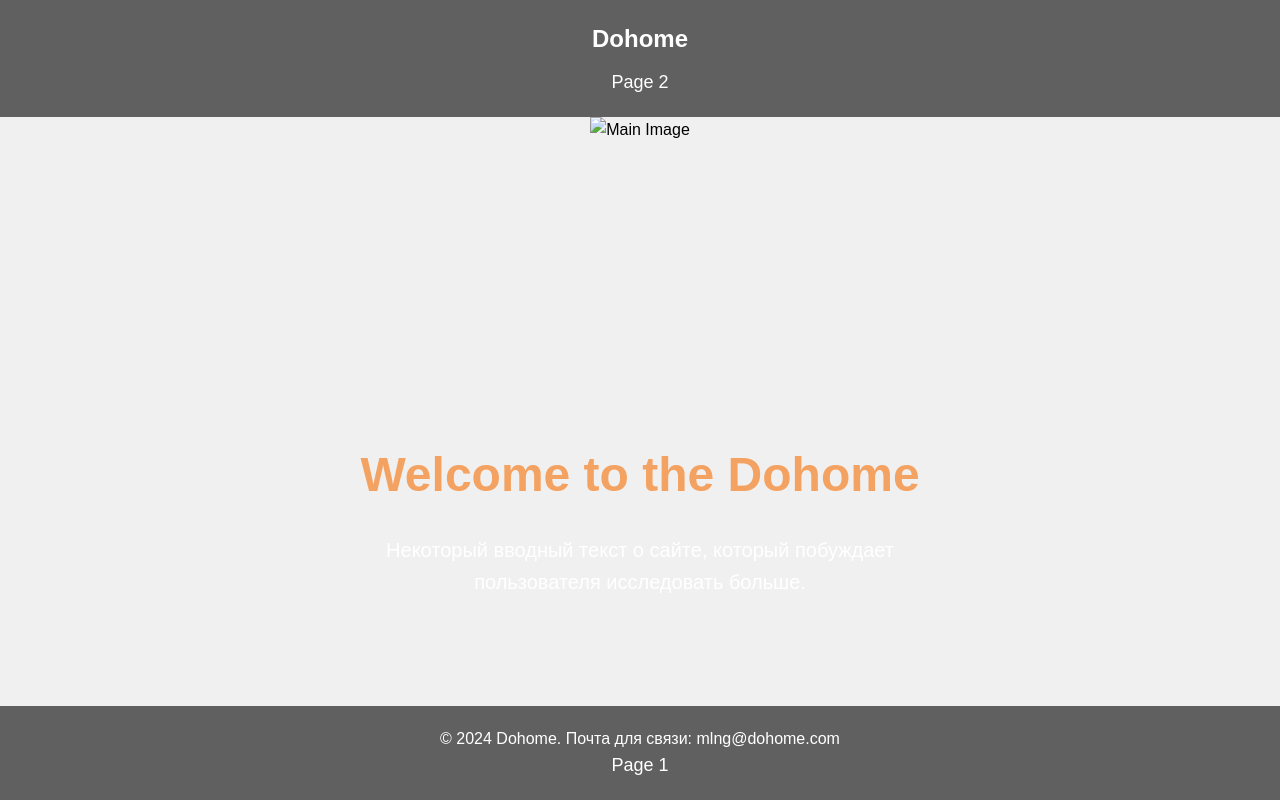
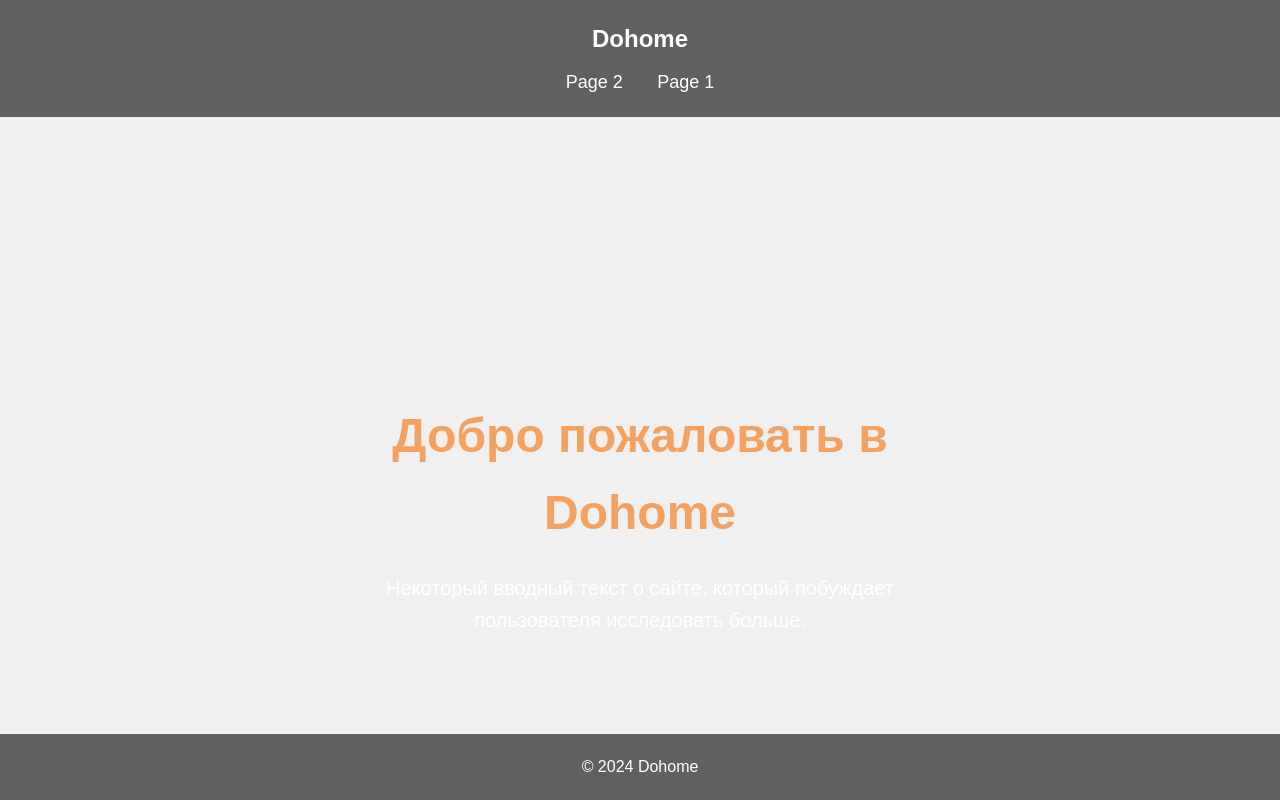
Before and after one commit to wolfik777/Pytho, a plain HTML site: page index.html in a window 1280 px wide. Shown: the top 800 px of the page. Drawn offline with Linux system fonts and the light colour scheme.

Commit message:
Update index.html

```diff
--- a/index.html
+++ b/index.html
@@ -13,23 +13,21 @@
         <nav>
             <h1>Dohome</h1>
             <ul>
-                <li><a href="#page2">Page 2</a></li> <!-- Кнопка для перехода на Page 2 -->
+                <li><a href="#page2">Page 2</a></li> <!-- Перейти на страницу 2 -->
+                <li><a href="#page1">Page 1</a></li> <!-- Перейти на главную -->
             </ul>
         </nav>
     </header>
 
     <!-- Главная секция с фоном (первая картинка) -->
     <section class="hero">
-        <div class="hero-image">
-            <img src="your-first-image.jpg" alt="Main Image"> <!-- Вставьте путь к первой картинке -->
-        </div>
         <div class="hero-text">
-            <h2>Welcome to the Dohome</h2>
+            <h2>Добро пожаловать в Dohome</h2> <!-- Текст на русском -->
             <p>Некоторый вводный текст о сайте, который побуждает пользователя исследовать больше.</p>
         </div>
     </section>
 
-    <!-- Следующий раздел с текстом и каруселью (Page 1) -->
+    <!-- Следующий раздел с текстом о компании и каруселью (Page 1) -->
     <section id="page1" class="content">
         <div class="text-section">
             <p>Это текст о компании или сайте. Здесь можно описать, что ваш сайт предлагает пользователю.</p>
@@ -45,8 +43,7 @@
 
     <!-- Подвал с "2024 Dohome" внизу страницы -->
     <footer>
-        <p>&copy; 2024 Dohome. Почта для связи: mlng@dohome.com</p>
-        <a href="#page1">Page 1</a> <!-- Кнопка для перехода на главную -->
+        <p>&copy; 2024 Dohome</p>
     </footer>
 
 </body>
```
